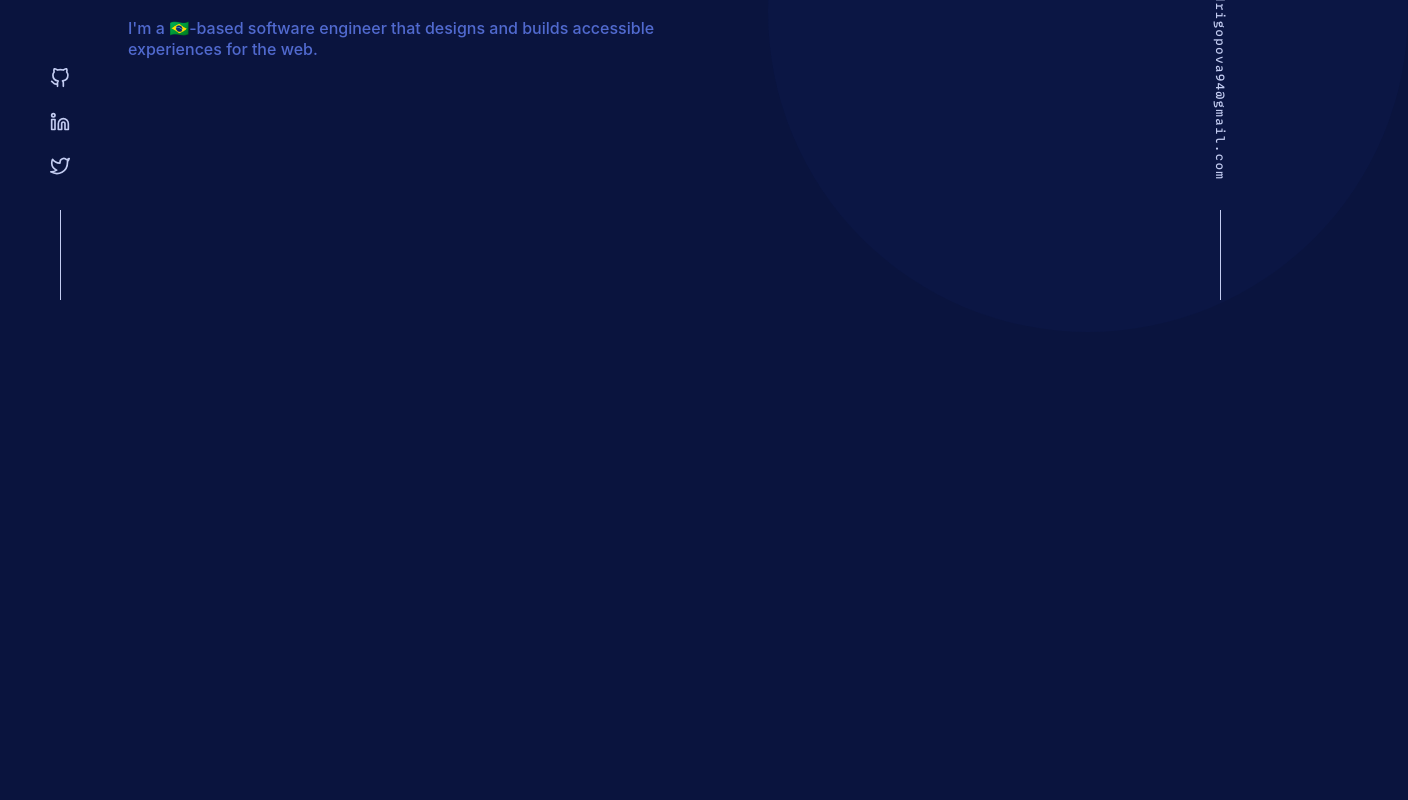
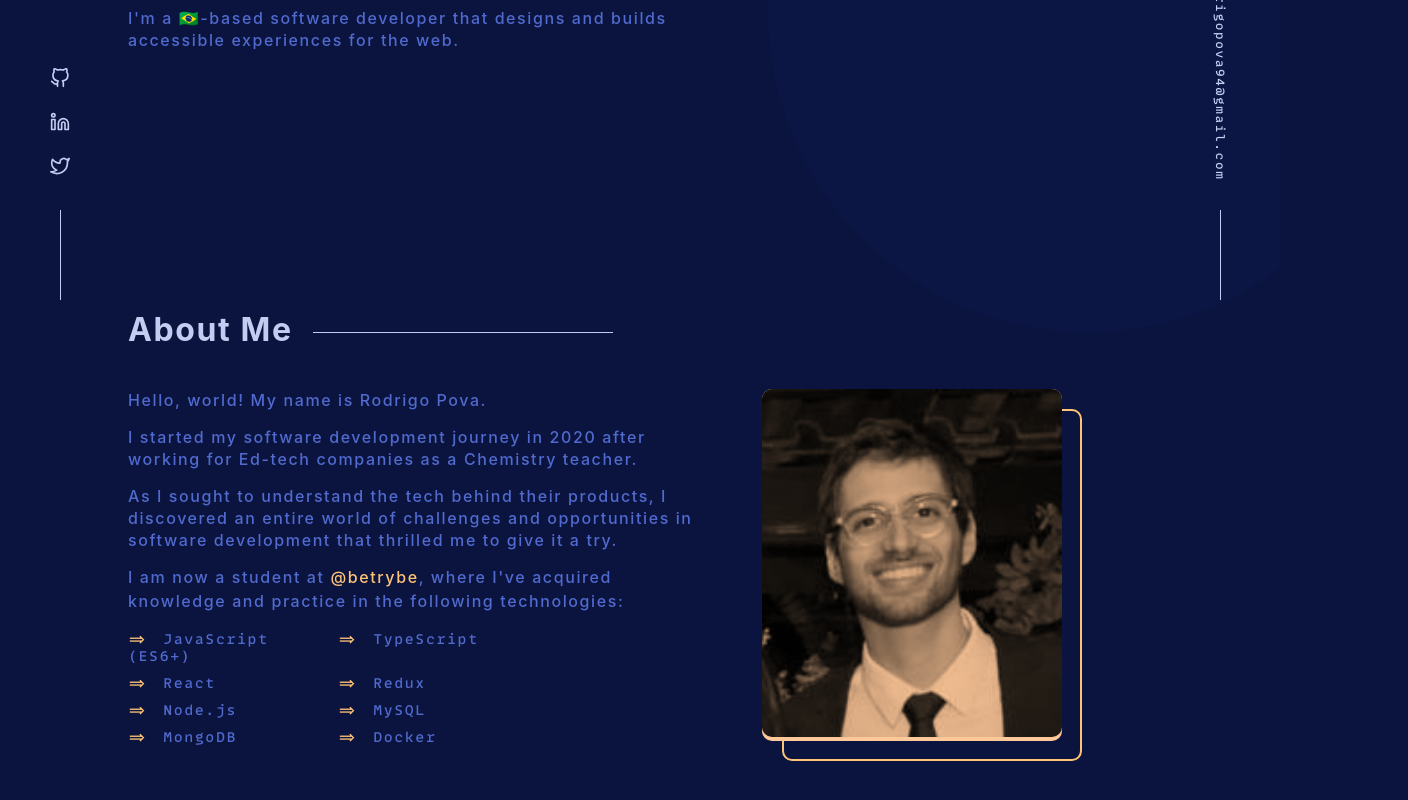
Before and after one commit to rodrigo-pova/Portfolio-V2, a React (Create React App) app: page / in a window 1280 px wide. Shown: the part 500-1300 px from the top of the page, 1408 px wide, since content can reach past the window. Before the commit the page ends 832 px from the top, so only its background shows below. Built offline with nearby package versions, Linux system fonts and the light colour scheme; a web font is replaced by a local one.

Commit message:
feat: adds about section

```diff
--- a/src/App.js
+++ b/src/App.js
@@ -2,6 +2,7 @@ import { useState } from 'react';
 import Email from './components/email';
 import Layout from './components/layout';
 import Nav from './components/nav';
+import About from './components/sections/about';
 import Hero from './components/sections/hero';
 import Social from './components/social';
 import MenuContext from './context/menuContext';
@@ -17,6 +18,7 @@ function App() {
         <Email />
 
         <Hero />
+        <About />
       </Layout>
     </MenuContext.Provider>
   );
--- a/src/components/email.js
+++ b/src/components/email.js
@@ -24,7 +24,6 @@ const StyledLinkWrapper = styled.div`
     font-family: var(--ff-mono);
     font-size: var(--fz-xxs);
     line-height: var(--fz-lg);
-    letter-spacing: 0.1em;
     writing-mode: vertical-rl;
 
     &:hover,
--- a/src/components/layout.js
+++ b/src/components/layout.js
@@ -5,9 +5,17 @@ import MenuContext from '../context/menuContext';
 
 const StyledBody = styled.body`
   position: relative;
-  height: 100vh;
+  overflow-x: hidden;
+  overflow-y: scroll;
   max-width: 1400px;
   margin: 0 auto;
+
+  scrollbar-width: 0;
+  -ms-overflow-style: none;
+
+  &::-webkit-scrollbar {
+    display: none;
+  }
 `;
 
 const Layout = ({ children }) => {
--- a/src/components/nav.js
+++ b/src/components/nav.js
@@ -13,19 +13,19 @@ const StyledHeader = styled.header`
   height: 100px;
   top: 0;
   z-index: 11;
-  padding: 0px 100px;
+  /* padding: 0px 100px; */
   width: 100%;
   margin: 0;
   background-color: rgba(var(--color-black-rgb), 0.85);
   backdrop-filter: blur(10px);
   transition: var(--transition);
 
-  @media (max-width: 1080px) {
+  /* @media (max-width: 1080px) {
     padding: 0 40px;
   }
   @media (max-width: 768px) {
     padding: 0 25px;
-  }
+  } */
 
   @media (prefers-reduced-motion: no-preference) {
     ${(props) =>
@@ -50,10 +50,10 @@ const StyledNav = styled.nav`
   display: flex;
   justify-content: space-between;
   align-items: center;
-  max-width: 1400px;
+  max-width: 1120px;
   margin: auto;
   position: relative;
-  width: 100%;
+  width: 80%;
   color: var(--color-white);
   font-family: var(--ff-mono);
   z-index: 12;
--- /dev/null
+++ b/src/components/sections/about.js
@@ -0,0 +1,165 @@
+import styled from 'styled-components';
+import profilePic from '../../images/me.png';
+
+const StyledAboutSection = styled.section`
+  margin: 0 auto;
+  height: 100vh;
+  width: 80%;
+  max-width: 1120px;
+
+  .inner {
+    display: grid;
+    grid-template-columns: 3fr 2fr;
+    grid-gap: 50px;
+
+    @media (max-width: 768px) {
+      display: block;
+    }
+  }
+`;
+
+const StyledText = styled.div`
+  ul.skills-list {
+    display: grid;
+    grid-template-columns: repeat(2, minmax(140px, 200px));
+    grid-gap: 0 10px;
+    margin-top: 1em;
+    margin: 20px 0 0 0;
+    overflow: hidden;
+    list-style: none;
+
+    li {
+      position: relative;
+      margin-bottom: 10px;
+      font-family: var(--ff-mono);
+      font-size: var(--fz-sm);
+
+      &:before {
+        content: '=>';
+        display: inline-block;
+        font-family: var(--ff-mono);
+        position: relative;
+        padding-right: 1em;
+        color: var(--color-accent);
+        font-size: var(--fz-sm);
+        line-height: 12px;
+      }
+    }
+  }
+`;
+
+const StyledPic = styled.div`
+  position: relative;
+  max-width: 300px;
+
+  @media (max-width: 768px) {
+    margin: 50px auto 0;
+    width: 70%;
+  }
+
+  .wrapper {
+    display: block;
+    position: relative;
+    width: fit-content;
+    border-radius: var(--border-radius);
+    background-color: var(--color-accent);
+
+    &:hover,
+    &:focus {
+      background: transparent;
+      outline: 0;
+
+      &:after {
+        top: 15px;
+        left: 15px;
+      }
+
+      .img {
+        filter: none;
+        mix-blend-mode: normal;
+      }
+    }
+
+    .img {
+      width: 300px;
+      position: relative;
+      border-radius: var(--border-radius);
+      mix-blend-mode: multiply;
+      filter: grayscale(100%) contrast(1);
+      transition: var(--transition);
+    }
+
+    &:before,
+    &:after {
+      content: '';
+      display: block;
+      position: absolute;
+      width: 100%;
+      height: 100%;
+      border-radius: var(--border-radius);
+      transition: var(--transition);
+    }
+
+    &:before {
+      top: 0;
+      left: 0;
+      background-color: var(--color-black);
+      mix-blend-mode: screen;
+    }
+
+    &:after {
+      border: 2px solid var(--color-accent);
+      top: 20px;
+      left: 20px;
+      z-index: -1;
+    }
+  }
+`;
+
+const About = () => {
+  const skills = ['JavaScript (ES6+)', 'TypeScript', 'React', 'Redux', 'Node.js', 'MySQL', 'MongoDB', 'Docker'];
+
+  return (
+    <StyledAboutSection id="about">
+      <h2 className="section-heading">About Me</h2>
+
+      <div className="inner">
+        <StyledText>
+          <div>
+            <p>
+              Hello, world! My name is Rodrigo Pova.
+            </p>
+
+            <p>
+              I started my software development journey in 2020 after working for Ed-tech companies as a Chemistry teacher.
+            </p>
+            <p>
+              As I sought to understand the tech behind their products, I discovered an entire world of challenges and opportunities in software development that thrilled me to give it a try.
+            </p>
+            <p>
+              I am now a student at{' '}
+              <a href="https://github.com/betrybe">@betrybe</a>
+              , where I've acquired knowledge and practice in the following technologies:
+            </p>
+          </div>
+
+          <ul className="skills-list">
+            {skills && skills.map((skill, i) => <li key={i}>{skill}</li>)}
+          </ul>
+        </StyledText>
+
+        <StyledPic>
+          <div className="wrapper">
+            <img
+              className="img"
+              src={profilePic}
+              alt="Headshot"
+            />
+          </div>
+        </StyledPic>
+      </div>
+    </StyledAboutSection>
+  );
+};
+
+export default About;
--- a/src/components/sections/hero.js
+++ b/src/components/sections/hero.js
@@ -35,12 +35,12 @@ const StyledHeroSection = styled.section`
   p {
     margin: 20px 0 0;
     max-width: 540px;
-    line-height: 1.3;
   }
 
   &:after {
     content: '';
     position: absolute;
+    width: 100%;
     z-index: -2;
     top: 24vh;
     right: -10vw;
@@ -78,7 +78,7 @@ const Hero = () => {
       <h2 className="big-heading">Rodrigo Pova.</h2>
       <h3 className="big-heading">Fullstack web dev.</h3>
       <p>
-      I'm a 🇧🇷-based software engineer that designs and builds accessible experiences for the web.
+      I'm a 🇧🇷-based software developer that designs and builds accessible experiences for the web.
       </p>
     </StyledHeroSection>
   );
--- a/src/components/side.js
+++ b/src/components/side.js
@@ -20,8 +20,8 @@ const StyledSide = styled.div`
   }
 
   @media (min-width: 1400px) {
-    left: ${(props) => (props.orientation === 'left' ? 'calc(50vw - 700px)' : 'auto')};
-    right: ${(props) => (props.orientation === 'left' ? 'auto' : 'calc(50vw - 700px)')};
+    left: ${(props) => (props.orientation === 'left' ? 'calc(50vw - 660px)' : 'auto')};
+    right: ${(props) => (props.orientation === 'left' ? 'auto' : 'calc(50vw - 660px)')};
   }
 `;
 
--- a/src/styles/globalStyles.js
+++ b/src/styles/globalStyles.js
@@ -35,6 +35,11 @@ const GlobalStyles = createGlobalStyle`
     --ham-after-active: bottom 0.1s ease-out, transform 0.22s cubic-bezier(0.215, 0.61, 0.355, 1) 0.12s;
   }
 
+  ::selection {
+    color: var(--color-black);
+    background-color: var(--color-accent);
+  }
+
   *,
   *::before,
   *::after {
@@ -48,11 +53,67 @@ const GlobalStyles = createGlobalStyle`
     font-family: var(--ff-text);
     font-size: var(--fz-md);
     font-weight: 500;
+    font-variant: normal;
+    font-feature-settings: "liga" on;
+    -moz-font-feature-settings: "liga" on;
+    -webkit-font-feature-settings: "liga" on;
+    letter-spacing: 0.1em;
     color: var(--color-grey);
     background-color: var(--color-black);
 
     @media (max-width: 480px) {
       font-size: var(--fz-sm);
+    }
+
+    p {
+      margin: 0 0 15px 0;
+      line-height: var(--fz-xxl);
+
+      &:last-child,
+      &:last-of-type {
+        margin: 0;
+      }
+
+      & > a {
+        display: inline-block;
+        text-decoration: none;
+        text-decoration-skip-ink: auto;
+        position: relative;
+        transition: var(--transition);
+        color: var(--color-accent);
+        &:hover,
+        &:focus,
+        &:active {
+          color: var(--color-accent);
+          outline: 0;
+          &:after {
+            width: 100%;
+          }
+          & > * {
+            color: var(--color-accent) !important;
+            transition: var(--transition);
+          }
+        }
+        &:after {
+          content: '';
+          display: block;
+          width: 0;
+          height: 2px;
+          position: relative;
+          bottom: 0.2em;
+          background-color: var(--color-accent);
+          transition: var(--transition);
+          opacity: 0.5;
+        }
+      }
+
+      & > code {
+        background-color: var(--light-navy);
+        color: var(--white);
+        font-size: var(--fz-sm);
+        border-radius: var(--border-radius);
+        padding: 0.3em 0.5em;
+      }
     }
 
     a {
@@ -64,6 +125,38 @@ const GlobalStyles = createGlobalStyle`
       &:focus,
       &:hover {
         color: var(--color-accent);
+      }
+    }
+
+    .section-heading {
+      display: flex;
+      align-items: center;
+      position: relative;
+      margin: 10px 0 40px;
+      width: 100%;
+      color: var(--color-white);
+      font-size: clamp(26px, 5vw, var(--fz-heading));
+      white-space: nowrap;
+
+      &:after {
+        content: '';
+        display: block;
+        position: relative;
+        top: 0.1em;
+        width: 300px;
+        height: 1px;
+        margin-left: 20px;
+        background-color: var(--color-white);
+
+        @media (max-width: 1080px) {
+          width: 200px;
+        }
+        @media (max-width: 768px) {
+          width: 100%;
+        }
+        @media (max-width: 600px) {
+          margin-left: 10px;
+        }
       }
     }
 
```
Also changed, not shown: src/images/me.png (added).
